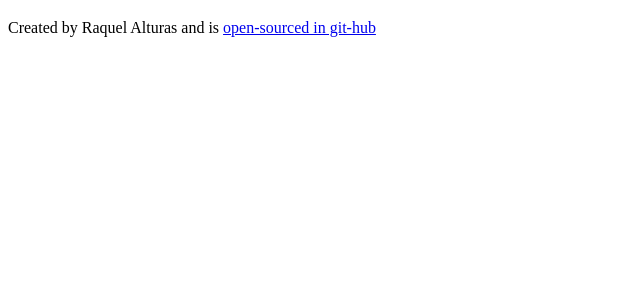
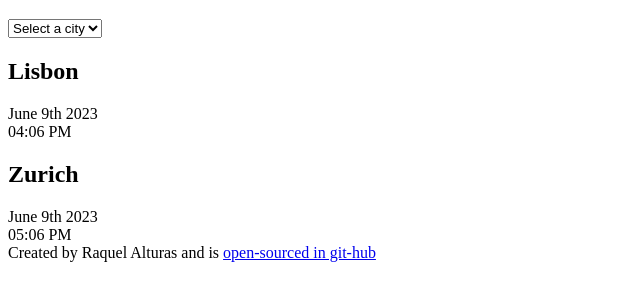
Before and after one commit to Raquelalt/worldClock, a plain HTML site: page index.html in a window 1280 px wide. Shown: the part 61-362 px from the top of the page, without its empty margins (0-640 px from the left). Drawn offline with Linux system fonts and the light colour scheme.

Commit message:
html changes

```diff
--- a/index.html
+++ b/index.html
@@ -8,7 +8,26 @@
     <title>Document</title>
   </head>
   <body>
-    <h1>World Clock</h1>
+    <div class="container">
+      <h1>World Clock</h1>
+      <select>
+        <option value="">Select a city</option>
+        <option value="">Lisbon</option>
+        <option value="">Zurich</option>
+        <option value="">New York</option>
+      </select>
+
+      <div class="city">
+        <h2>Lisbon</h2>
+        <div class="date">June 9th 2023</div>
+        <div class="time">04:06 PM</div>
+      </div>
+      <div class="city">
+        <h2>Zurich</h2>
+        <div class="date">June 9th 2023</div>
+        <div class="time">05:06 PM</div>
+      </div>
+    </div>
 
     <footer>
       Created by Raquel Alturas and is
```
